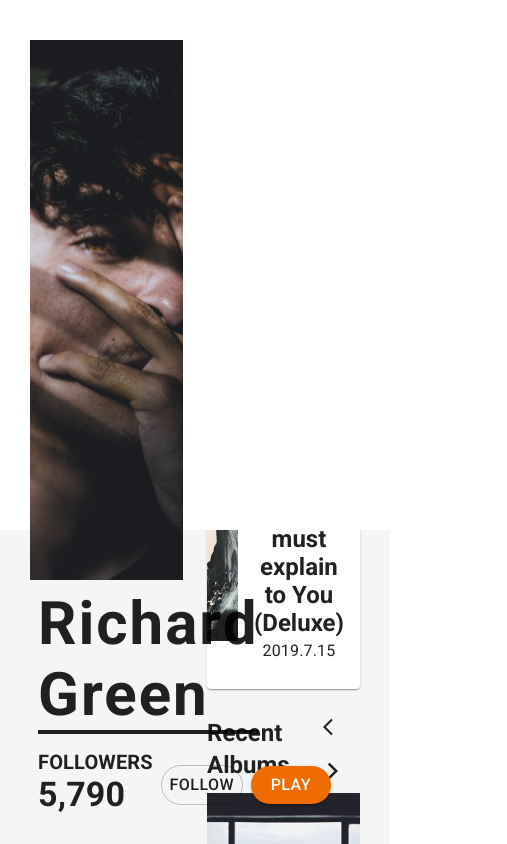
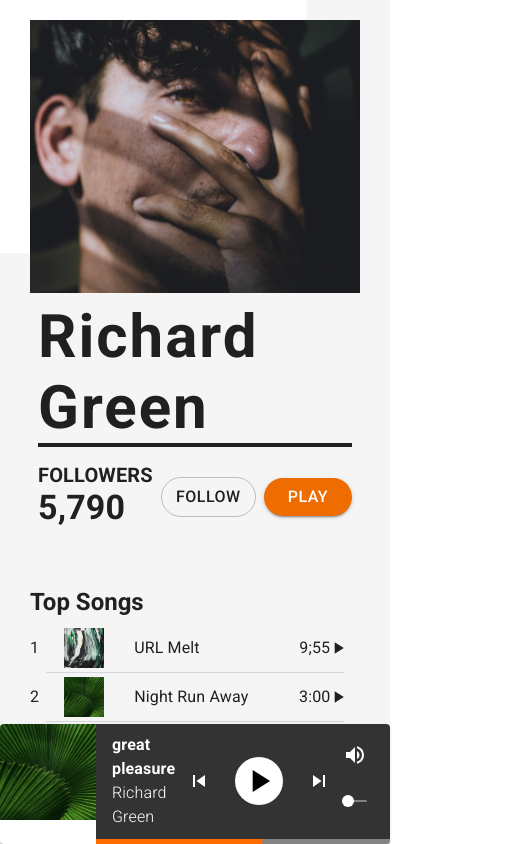
Before and after one commit to diddy032/react-player, a React (Create React App) app: page / in a window 390 px wide. Shown: the top 844 px of the page, 507 px wide, since content can reach past the window. Built offline with nearby package versions, Linux system fonts and the light colour scheme.

Commit message:
layout RWD

```diff
--- a/src/components/albumCard.js
+++ b/src/components/albumCard.js
@@ -2,6 +2,8 @@ import React from "react";
 import {
   withStyles,
   makeStyles,
+  createTheme,
+  ThemeProvider,
 } from "@material-ui/core/styles";
 import Card from "@material-ui/core/Card";
 import CardActions from "@material-ui/core/CardActions";
@@ -12,8 +14,9 @@ import Typography from "@material-ui/core/Typography";
 import Box from "@material-ui/core/Box";
 import { orange } from "@material-ui/core/colors";
 
-const useStyles = makeStyles({
+const useStyles = makeStyles((theme) => ({
   root: {
+    margin: "auto",
     maxWidth: 600,
     boxShadow: "none",
     position: "relative",
@@ -22,13 +25,22 @@ const useStyles = makeStyles({
     zIndex: "2",
     "&::before": {
       content: '""',
-      width: "530px",
-      height: "530px",
+      maxWidth: "530px",
+      maxHeight: "530px",
+      width: "100%",
       backgroundColor: "#fff",
       position: "absolute",
       top: "-40px",
       left: "-53px",
       zIndex: "0",
+      height: "70vw",
+      zIndex: "2",
+      [theme.breakpoints.up("sm")]: {
+        height: "55vw",
+      },
+      [theme.breakpoints.up("md")]: {
+        height: "45vw",
+      },
     },
   },
   content: {
@@ -38,8 +50,15 @@ const useStyles = makeStyles({
   },
   media: {
     position: "relative",
-    height: 540,
+    maxHeight: "540px",
+    height: "70vw",
     zIndex: "2",
+    [theme.breakpoints.up("sm")]: {
+      height: "55vw",
+    },
+    [theme.breakpoints.up("md")]: {
+      height: "45vw",
+    },
   },
   followInfo: {
     marginRight: "auto",
@@ -54,13 +73,18 @@ const useStyles = makeStyles({
   roy: {
     margin: 20,
   },
-});
+}));
+const theme = createTheme();
 
-// const useStyles = makeStyles((theme) => ({
-//   margin: {
-//     margin: theme.spacing(1),
-//   },
-// }));
+theme.typography.h2 = {
+  fontSize: "1.2rem",
+  "@media (min-width:600px)": {
+    fontSize: "1.5rem",
+  },
+  [theme.breakpoints.up("md")]: {
+    fontSize: "3.75rem",
+  },
+};
 
 const FallowButton = withStyles((theme) => ({
   root: {
@@ -91,8 +115,10 @@ export default function AlbumCard() {
           className={classes.media}
           image="/images/richard-jaimes-jI5lCCGprgM-unsplash.jpg"
           title="Album Image"
+          variant="square"
         />
         <CardActions>
+          <ThemeProvider theme={theme}>
             <Typography variant="h2" component="div" align="left">
               <Box
                 fontWeight="fontWeightBold"
@@ -104,6 +130,7 @@ export default function AlbumCard() {
                 Richard Green
               </Box>
             </Typography>
+          </ThemeProvider>
         </CardActions>
         <CardActions>
           <Typography
--- a/src/components/home.js
+++ b/src/components/home.js
@@ -3,31 +3,35 @@ import { makeStyles } from "@material-ui/core/styles";
 import Container from "@material-ui/core/Container";
 import Paper from "@material-ui/core/Paper";
 import Grid from "@material-ui/core/Grid";
+import Hidden from "@material-ui/core/Hidden";
+import Box from "@material-ui/core/Box";
 
 //畫面
 import AlbumCard from "./albumCard";
 import TopSongs from "./topSongs";
 import NewRelease from "./newRelease";
 import RecentAlbums from "./recentAlbums";
-import AudioBar from './audioBar'
+import AudioBar from "./audioBar";
 
 const useStyles = makeStyles((theme) => ({
   root: {
-    height: "100vh",
+    height: "100%",
     position: "relative",
     flexGrow: 1,
-    // maxWidth: "1200px",
     margin: "auto",
     backgroundColor: "#F5F5F5",
   },
   container: {
-    padding: "40px 30px",
+    padding: "5% 30px",
+    paddingBottom: "100px",
+    position: "relative",
+    [theme.breakpoints.up("md")]: {
+      padding: "3% 30px",
+    },
   },
   paper: {
     width: "100%",
-    // padding: theme.spacing(1),
     textAlign: "center",
-    // color: theme.palette.text.secondary,
     backgroundColor: "transparent",
   },
 }));
@@ -37,19 +41,27 @@ export default function Home() {
     <div className={classes.root}>
       <Container maxWidth="lg" className={classes.container}>
         <Grid container spacing={3}>
-          <Grid item xs={6}>
+          <Grid item md={6} xs={12}>
             <Paper elevation={0} className={classes.paper}>
               <AlbumCard />
             </Paper>
           </Grid>
-          <Grid item xs={6}>
+          <Grid item md={6} xs={12}>
             <Paper elevation={0} className={classes.paper}>
               <TopSongs />
-              <NewRelease />
-              <RecentAlbums />
-              <AudioBar/>
+              <Hidden smDown>
+                <NewRelease />
+                <RecentAlbums />
+              </Hidden>
             </Paper>
           </Grid>
+          <Box position="fixed" zIndex="tooltip" right="0" left="0" bottom="0">
+            <Grid container justifyContent="flex-end">
+              <Grid item md={7} xs={12}>
+                <AudioBar />
+              </Grid>
+            </Grid>
+          </Box>
         </Grid>
       </Container>
     </div>
```
Lines whose indentation alone changed are shown as unchanged.
